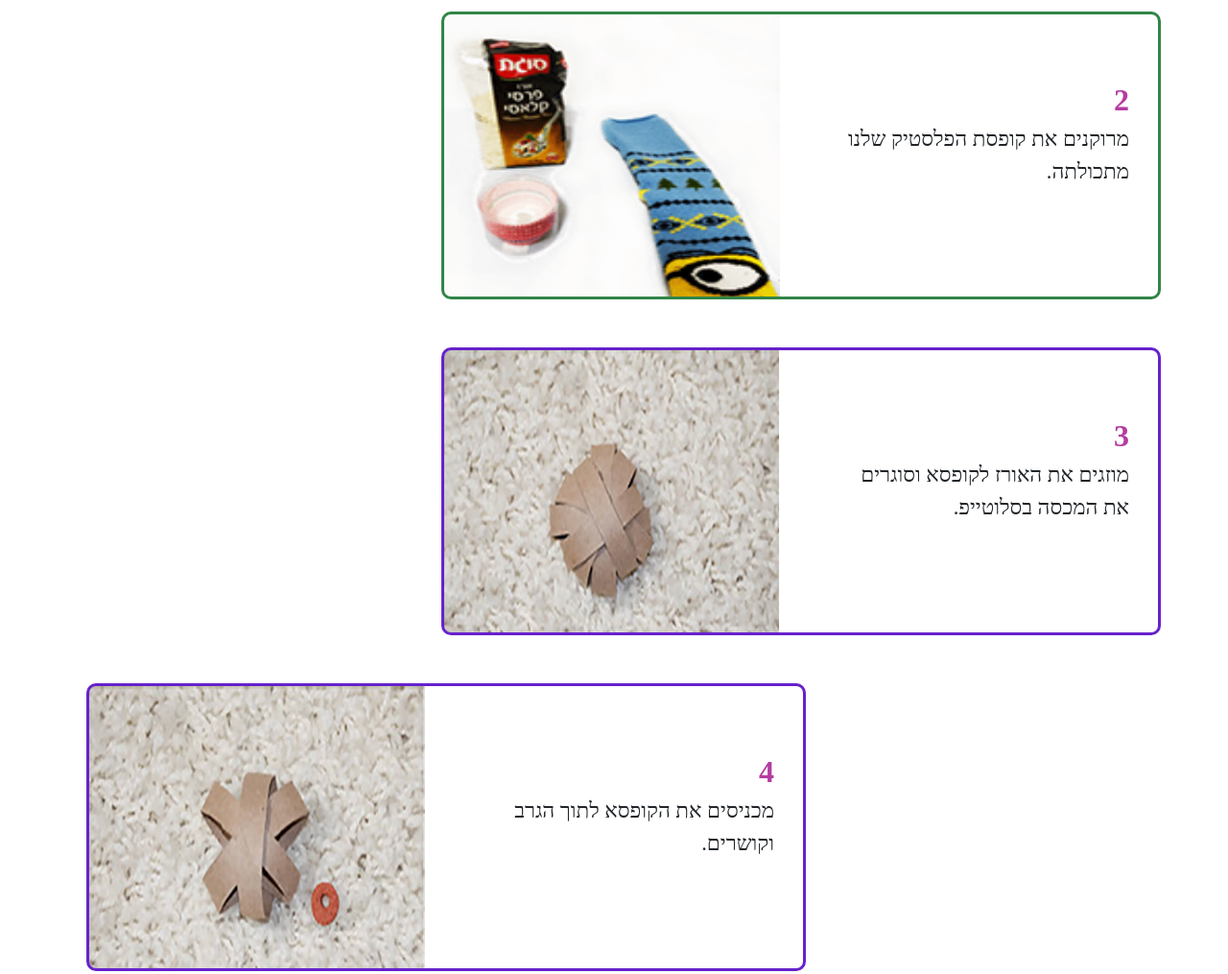
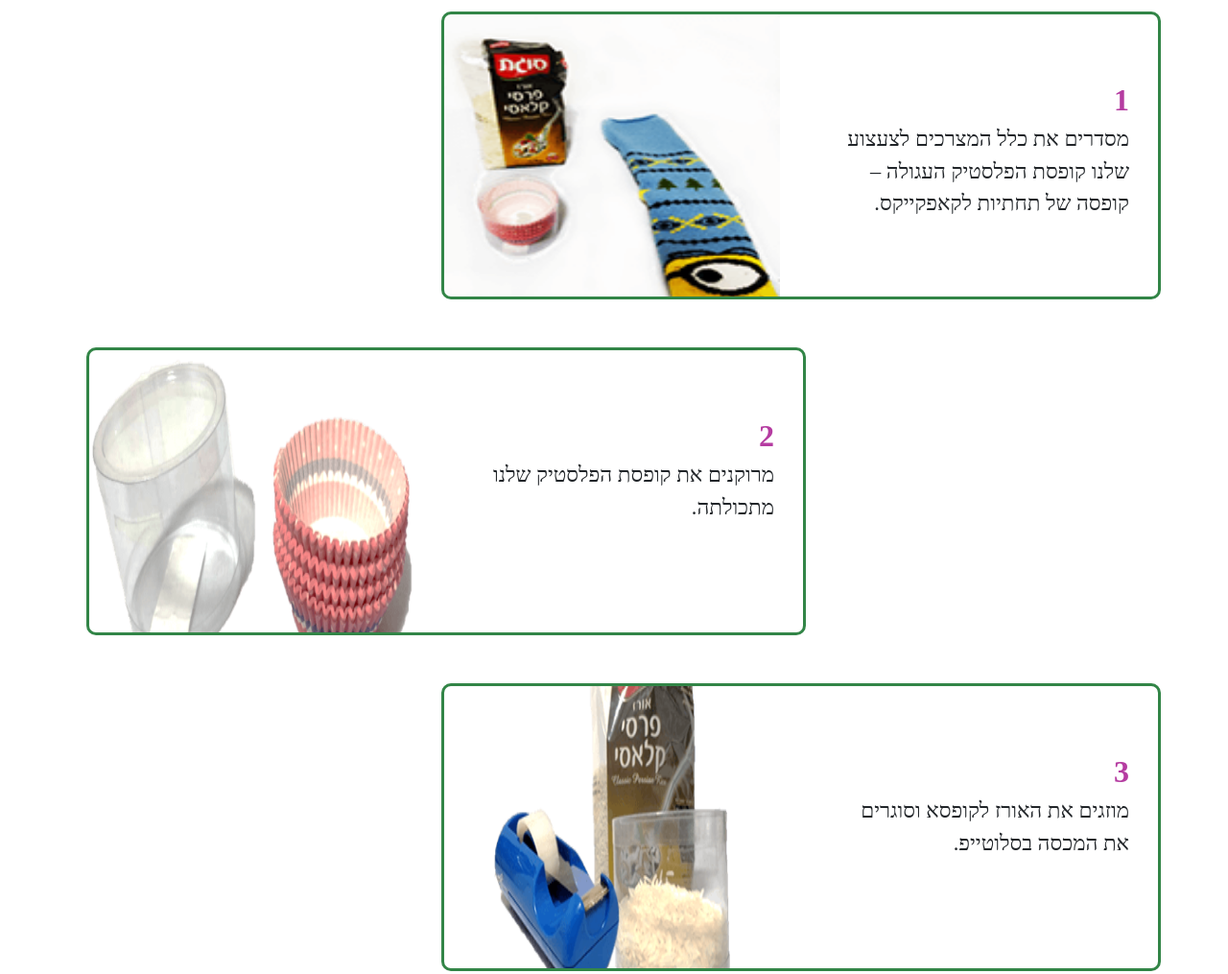
Before and after one commit to Pelegkremer/PetDIY-TOYS, a plain HTML site: page dog_chew_magicsock.html in a window 1280 px wide. Shown: the part 700-1715 px from the top of the page at 96% size. Drawn offline with nearby package versions, Linux system fonts and the light colour scheme.

Commit message:
Update dog_chew_magicsock.html

```diff
--- a/dog_chew_magicsock.html
+++ b/dog_chew_magicsock.html
@@ -77,21 +77,30 @@
                             </div>
                         </div>
                     </div>
-                    <div class="tutorials  dogtutorial" id="tutorial-d-1">
-                          <h2>2</h2>
+                     <div class="tutorials  dogtutorial" id="tutorial-d-1">
+                        <h2>1</h2>
+                        <p>
+                            מסדרים את כלל המצרכים לצעצוע שלנו
+                            קופסת הפלסטיק העגולה – קופסה של
+                            תחתיות לקאפקייקס.
+                        </p>
+                    </div>
+
+                    <div class="tutorials  dogtutorial" id="tutorial-d-2">
+                        <h2>2</h2>
                         <p>
                             מרוקנים את קופסת הפלסטיק שלנו מתכולתה.
                         </p>
                     </div>
 
-                    <div class="tutorials rabbittutorial" id="tutorial-r-3">
+                    <div class="tutorials dogtutorial" id="tutorial-d-3">
                         <h2>3</h2>
                         <p>
                             מוזגים את האורז לקופסא וסוגרים את המכסה בסלוטייפ.
                         </p>
                     </div>
 
-                    <div class="tutorials rabbittutorial" id="tutorial-r-4">
+                    <div class="tutorials dogtutorial" id="tutorial-d-4">
                         <h2>4</h2>
                         <p>
 
```
